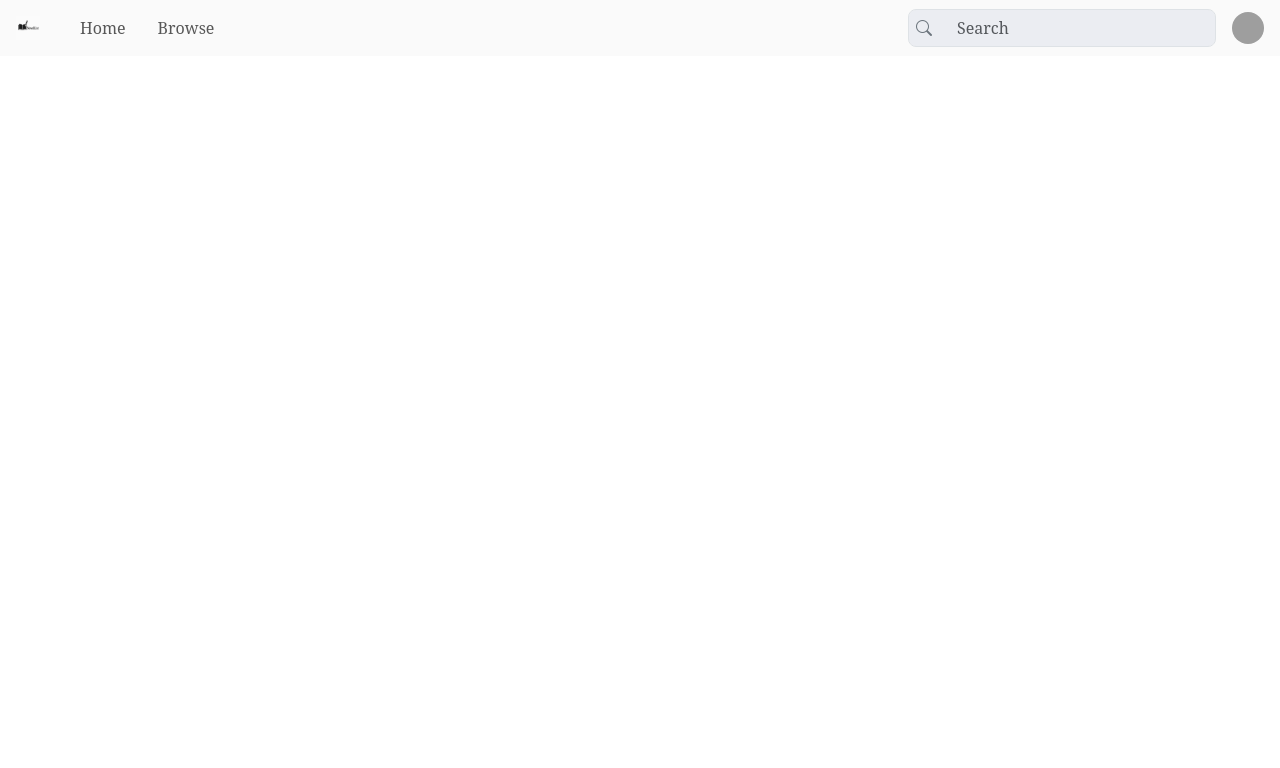
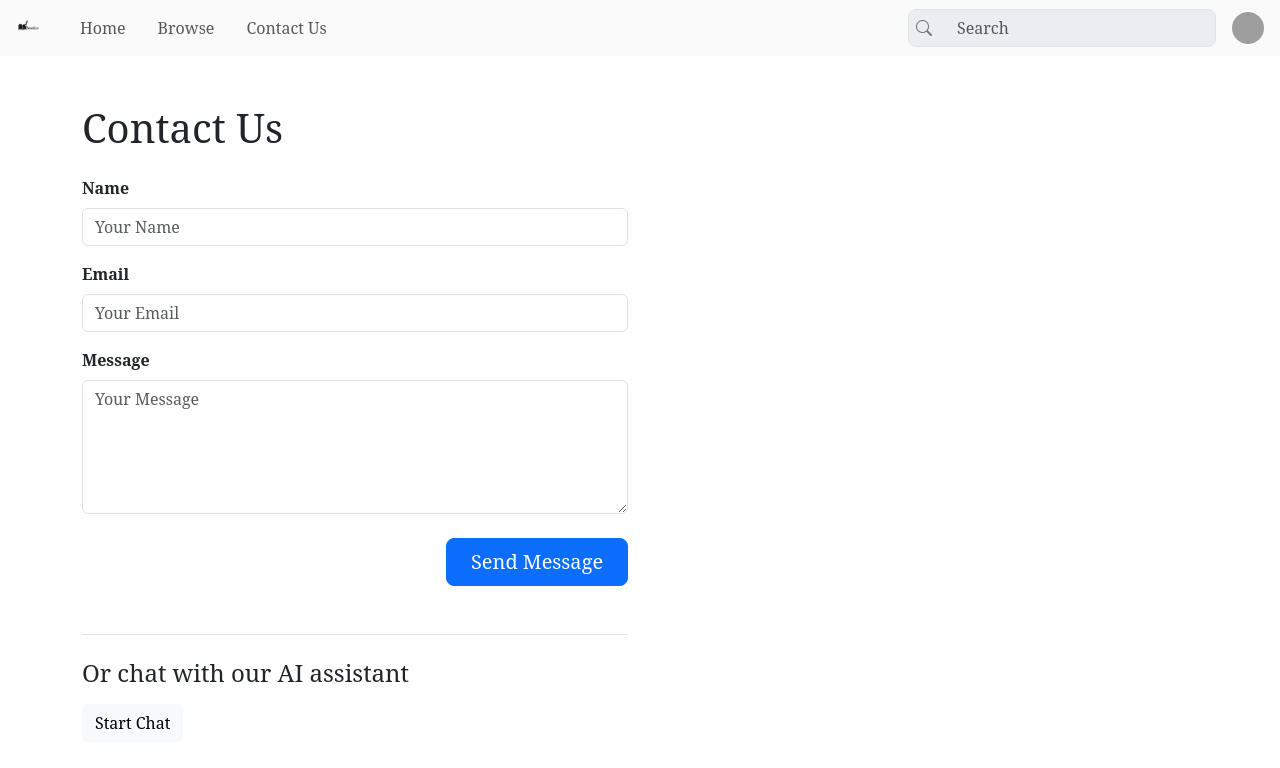
Before and after one commit to yusuufashraaf/NovelNest, an Angular app: page /ContactUs in a window 1280 px wide. Before the commit this address led to /. Shown: the top 768 px of the page. Built offline with nearby package versions, Linux system fonts and the light colour scheme; grey boxes are pictures that could not be loaded.

Commit message:
Contact Us Page Created & Added to nav bar
No Functionality just Front End

```diff
--- a/package.json
+++ b/package.json
@@ -19,6 +19,7 @@
     "@angular/platform-server": "^20.0.0",
     "@angular/router": "^20.0.0",
     "@angular/ssr": "^20.0.0",
+    "@ng-bootstrap/ng-bootstrap": "^19.0.0",
     "bootstrap": "^5.3.7",
     "bootstrap-icons": "^1.13.1",
     "express": "^5.1.0",
--- a/src/app/app.routes.ts
+++ b/src/app/app.routes.ts
@@ -1,9 +1,11 @@
 import { Routes } from '@angular/router';
 import { Home } from './components/home/home';
 import { BrowseBooks } from './components/browse-books/browse-books';
+import { ContactUs } from './components/contact-us/contact-us';
 
 export const routes: Routes = [
   { path: '', redirectTo: 'Home', pathMatch: 'full' },
   { path: 'Home', component: Home },
   { path: 'Browse', component: BrowseBooks },
+  { path: 'ContactUs', component: ContactUs },
 ];
--- /dev/null
+++ b/src/app/components/contact-us/contact-us.html
@@ -0,0 +1,41 @@
+<div class="container py-5">
+    <div class="row ">
+        <div class="col-lg-6">
+
+                    <h1 class="mb-4">Contact Us</h1>
+
+                    <form (ngSubmit)="onSubmit()">
+                        <div class="mb-3">
+                            <label for="name" class="form-label fw-bold">Name</label>
+                            <input type="text" class="form-control" id="name" name="name" placeholder="Your Name"
+                                required value="{{formData.name}}">
+                        </div>
+
+                        <div class="mb-3">
+                            <label for="email" class="form-label fw-bold">Email</label>
+                            <input type="email" class="form-control" id="email" name="email" placeholder="Your Email"
+                                required value="{{formData.email}}">
+                        </div>
+
+                        <div class="mb-4">
+                            <label for="message" class="form-label fw-bold">Message</label>
+                            <textarea class="form-control" id="message" name="message" rows="5"
+                                placeholder="Your Message" required>{{formData.message}}</textarea>
+                        </div>
+
+                        <div class="text-end">
+                            <button type="submit" class="btn btn-primary btn-lg col-lg-4 col-12">
+                                Send Message
+                            </button>
+                        </div>
+                    </form>
+
+                    <div class=" mt-5 pt-4 border-top ">
+                        <h2 class="h4 mb-3">Or chat with our AI assistant</h2>
+                        <button class="btn btn-light" (click)="startChat()">
+                            Start Chat
+                        </button>
+                    </div>
+                </div>
+            </div>
+        </div>
--- /dev/null
+++ b/src/app/components/contact-us/contact-us.ts
@@ -0,0 +1,36 @@
+import { Component } from '@angular/core';
+import { NgbModal } from '@ng-bootstrap/ng-bootstrap';
+
+@Component({
+  selector: 'app-contact-us',
+  imports: [],
+  templateUrl: './contact-us.html',
+  styleUrl: './contact-us.css'
+})
+
+export class ContactUs {
+formData = {
+    name: '',
+    email: '',
+    message: ''
+  };
+
+  constructor(private modalService: NgbModal) {}
+
+  onSubmit() {
+    // Here you would typically send the form data to your backend
+    console.log('Form submitted:', this.formData);
+    alert('Thank you for your message! We will get back to you soon.');
+
+    // Reset form after submission
+    this.formData = {
+      name: '',
+      email: '',
+      message: ''
+    };
+  }
+
+  startChat() {
+    console.log("Chat Started");
+  }
+}
--- a/src/app/shared/components/navbar/navbar.html
+++ b/src/app/shared/components/navbar/navbar.html
@@ -19,6 +19,7 @@
         <ul class="navbar-nav me-auto mb-2 mb-lg-0 gap-lg-3">
             <li class="nav-item"><a class="nav-link" routerLink="/Home"  routerLinkActive="active">Home</a></li>
             <li class="nav-item"><a class="nav-link" routerLink="/Browse">Browse</a></li>
+            <li class="nav-item"><a class="nav-link" routerLink="/ContactUs">Contact Us</a></li>
         </ul>
 
         <div class="d-flex align-items-center gap-3">
```
Also changed, not shown: src/app/components/contact-us/contact-us.css (added), 2 other files (tests, documents, lock files or other folders).
